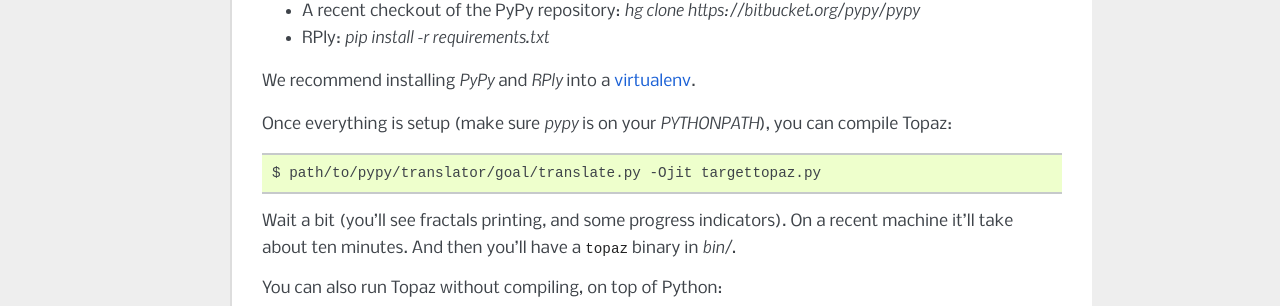
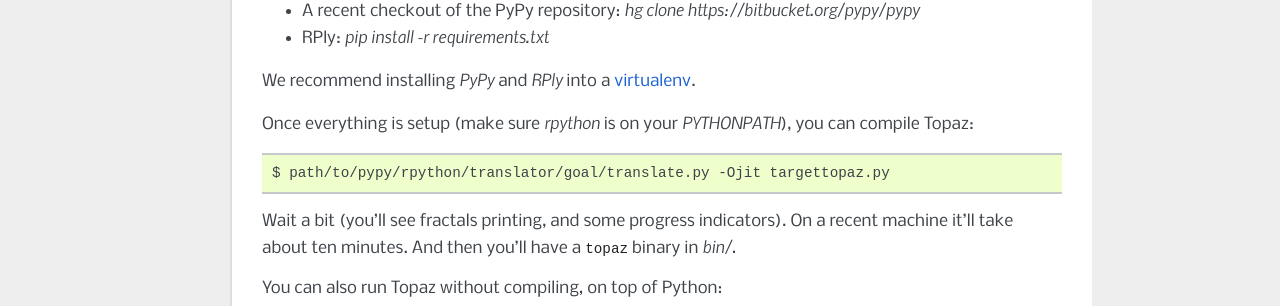
Before and after one commit to topazproject/topaz, a Sphinx documentation site: the page built from docs/getting-started.rst, in a window 1280 px wide. Shown: the part 625-931 px from the top of the page. Built offline with Sphinx 7.4.7, drawn with Linux system fonts in a browser that asks for light colours.

Commit message:
fix a few docs references to pypy

```diff
--- a/README.rst
+++ b/README.rst
@@ -17,7 +17,7 @@
 To translate, first make sure the PyPy source is on your ``PYTHONPATH``, then
 run::
 
-    $ /path/to/pypy/src/pypy/translator/goal/translate.py -Ojit targettopaz.py
+    $ /path/to/pypy/src/rpython/translator/goal/translate.py -Ojit targettopaz.py
 
 This will compile Topaz with a JIT, it'll take 5-10 minutes.
 
--- a/docs/getting-started.rst
+++ b/docs/getting-started.rst
@@ -36,10 +36,10 @@
 
 We recommend installing `PyPy` and `RPly` into a `virtualenv`_.
 
-Once everything is setup (make sure `pypy` is on your `PYTHONPATH`), you can
+Once everything is setup (make sure `rpython` is on your `PYTHONPATH`), you can
 compile Topaz::
 
-    $ path/to/pypy/translator/goal/translate.py -Ojit targettopaz.py
+    $ path/to/pypy/rpython/translator/goal/translate.py -Ojit targettopaz.py
 
 Wait a bit (you'll see fractals printing, and some progress indicators). On a
 recent machine it'll take about ten minutes. And then you'll have a ``topaz``
```
